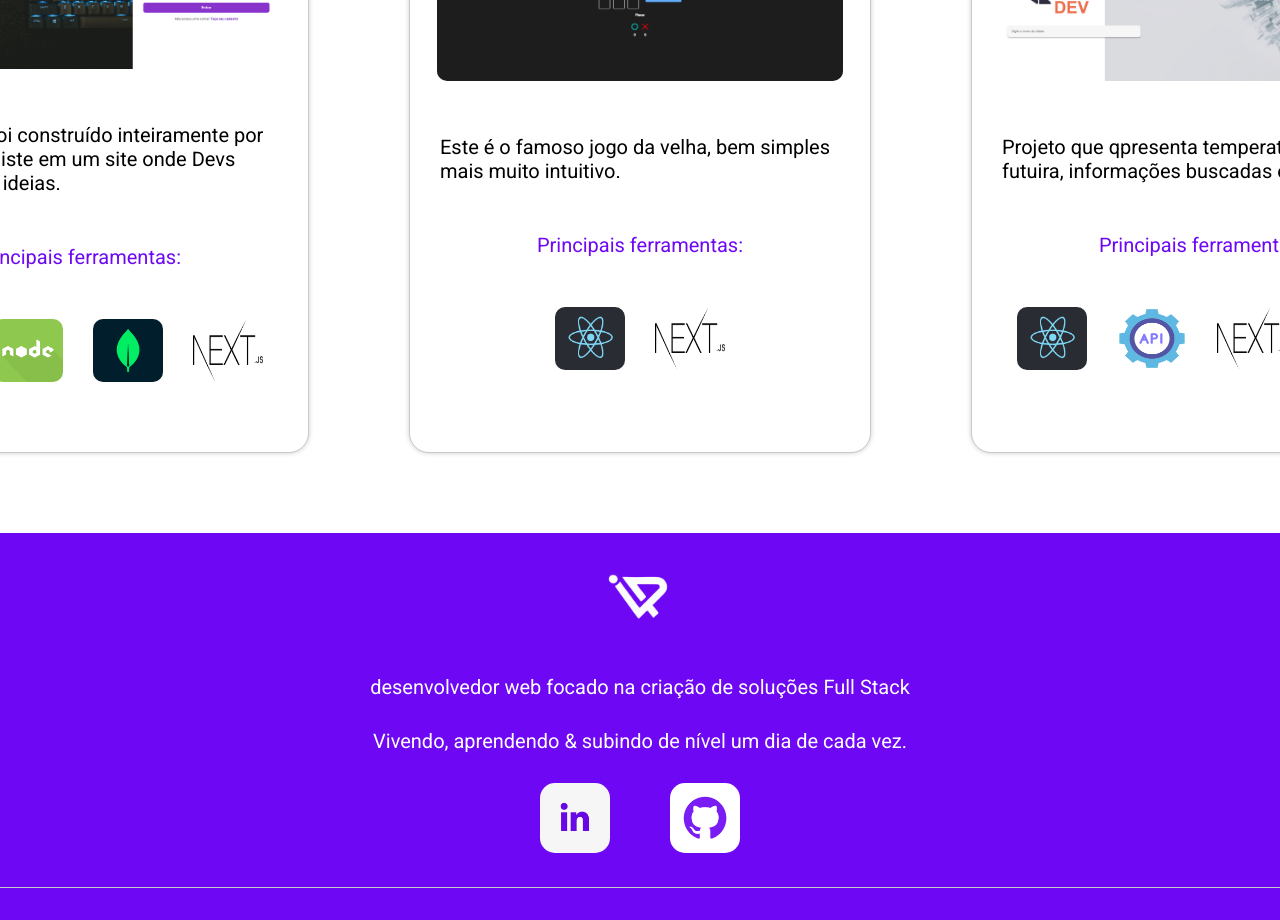
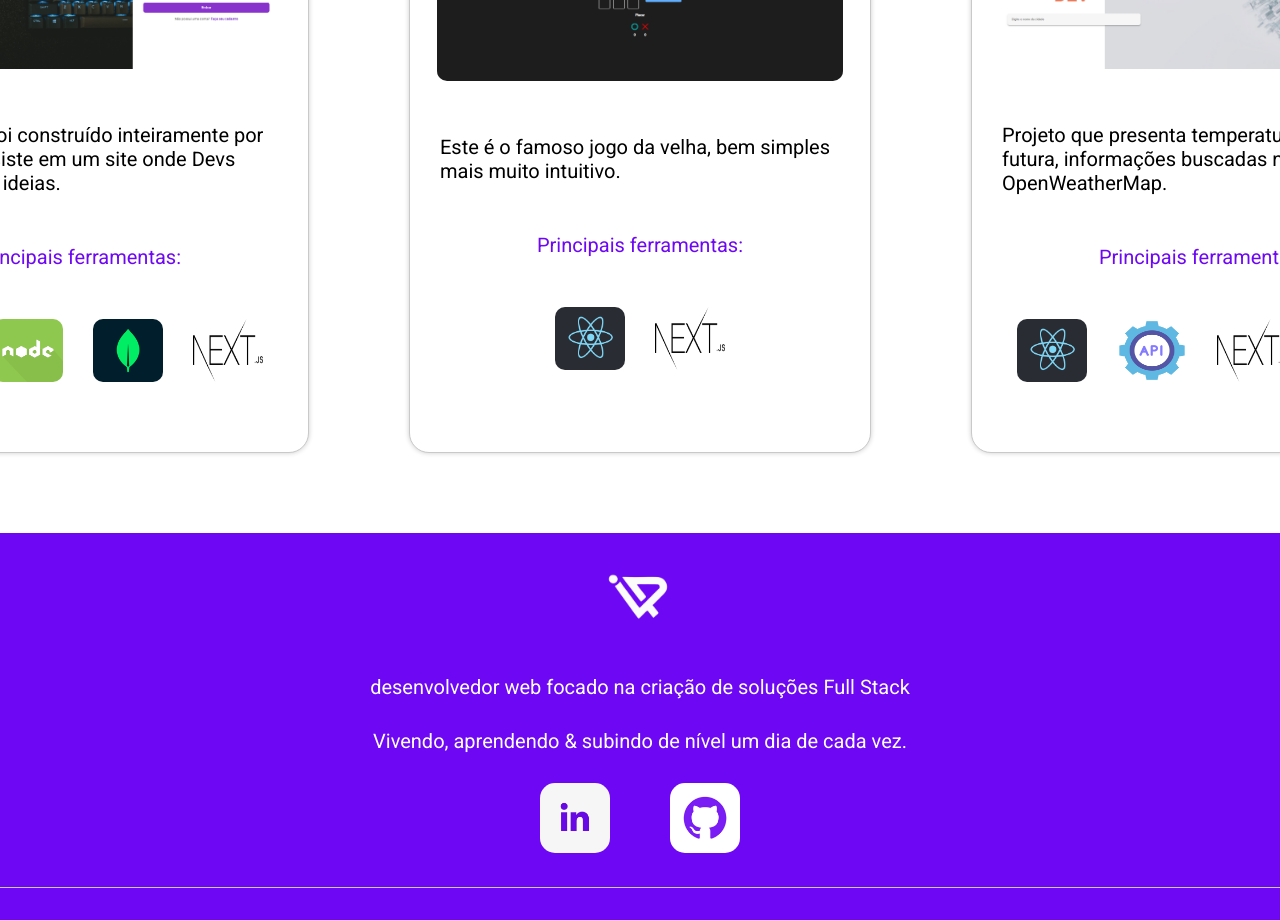
Before and after one commit to iagoPinheiro1401/portfolio, a Next.js app: page / in a window 1280 px wide. Shown: the part 2720-3640 px from the top of the page. Built offline with nearby package versions, Linux system fonts and the light colour scheme.

Commit message:
corrected spelling error

```diff
--- a/src/components/projects/Projects.jsx
+++ b/src/components/projects/Projects.jsx
@@ -107,7 +107,7 @@ function Projects() {
                             <a href="https://clima-dev-six.vercel.app/">
                                 <Img src="climadev.png"/>
                             </a>
-                            <H2>Projeto que qpresenta temperatura atual e futuira, informações buscadas em uma API.</H2>
+                            <H2>Projeto que presenta temperatura atual e futura, informações buscadas na api OpenWeatherMap.</H2>
                             <NewH2>Principais ferramentas:</NewH2>
                             <ContainerImage>
                                 <ImgSkills src="react.png"/>
```
